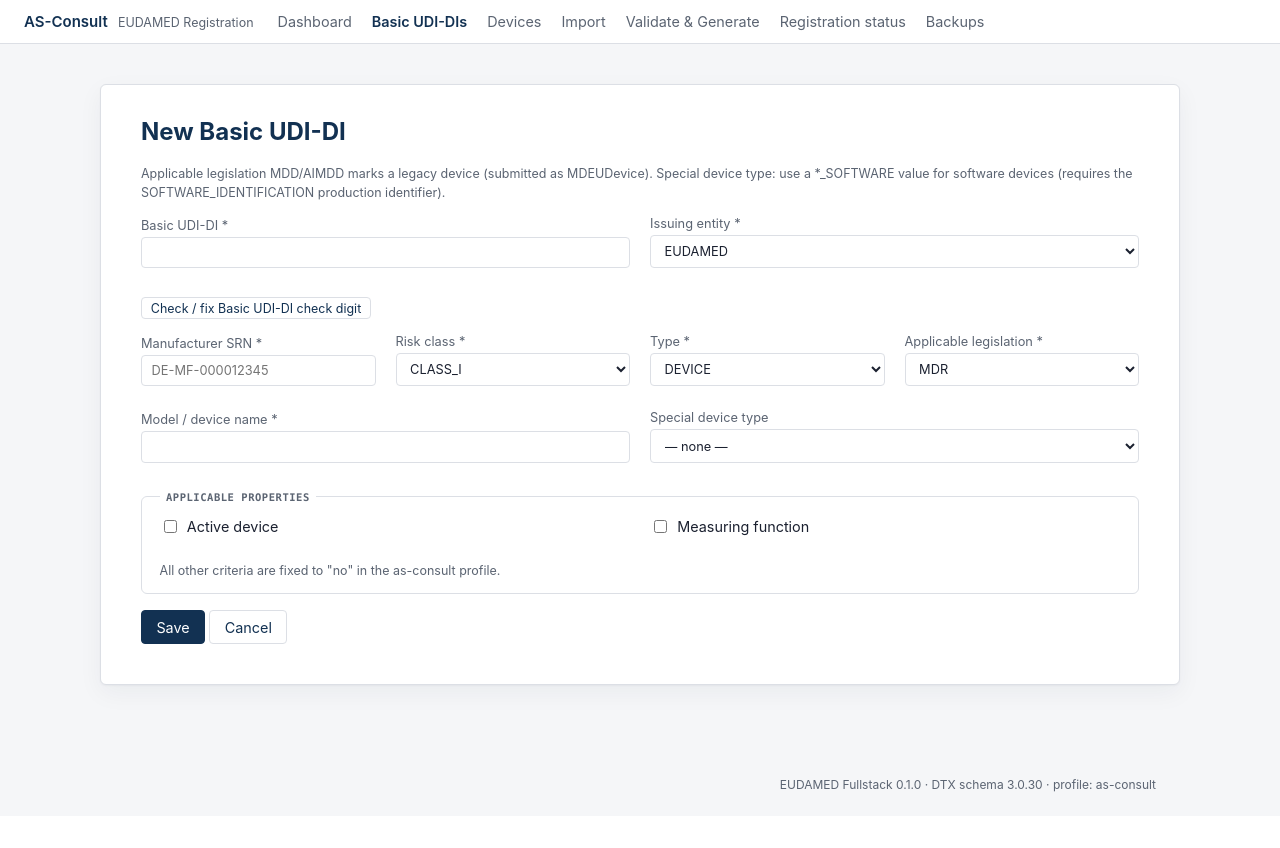
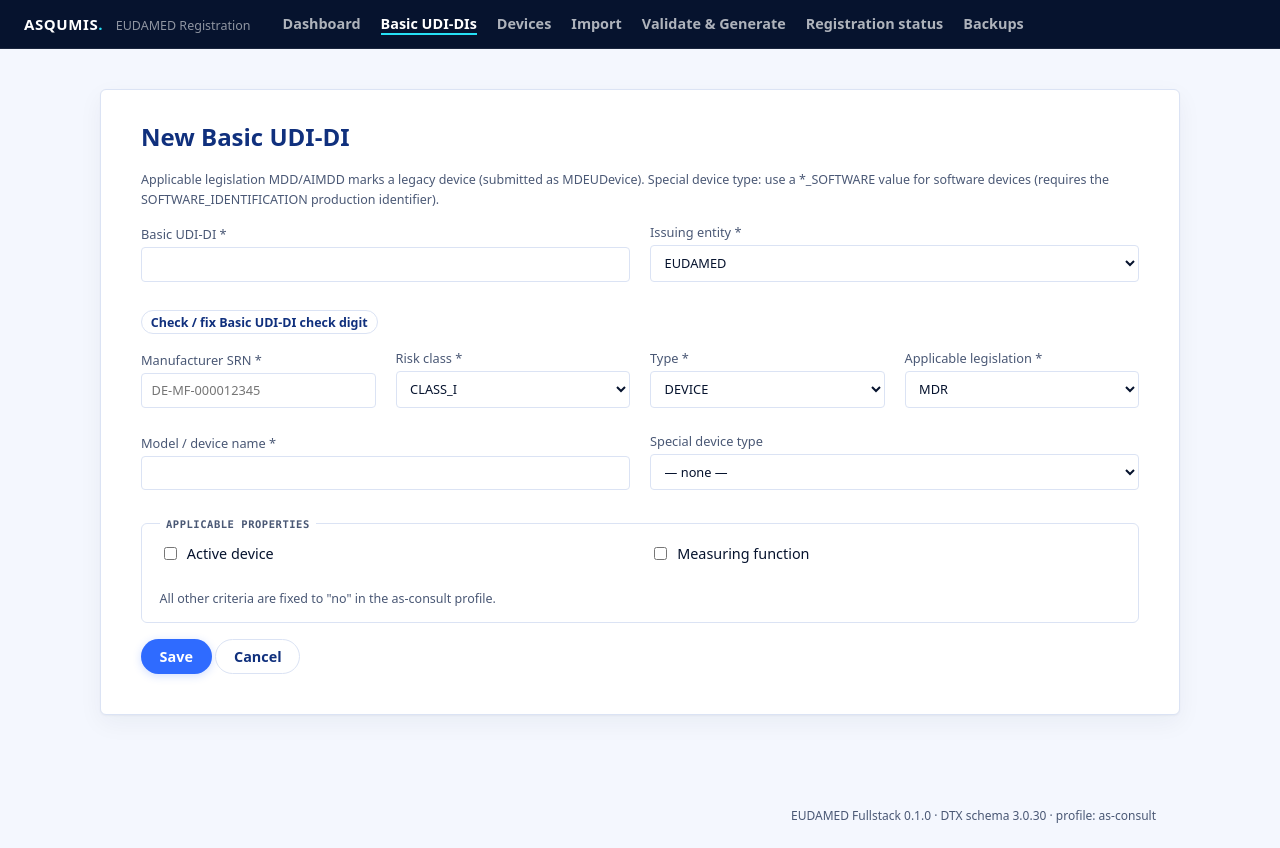
Before and after one commit to andreassuchi/Eudamed-Fullstack, a FastAPI app: page /basic-udis/new in a window 1280 px wide. Before the commit the page ends 792 px from the top, so only its background shows below. Run offline with FastAPI, Linux system fonts and the light colour scheme; parts of the project's set-up code (start-up, migrations or seed data) failed here and were passed over.

Commit message:
Align the UI with the ASQUMIS design and add sign-out
The app now sits behind the auth service on auth.asqumis.de, so it should
read as the same product rather than a separate tool.

Palette moves to the marketing site's tokens and the top bar becomes the
dark ASQUMIS bar. The retheme is confined to the :root tokens, the top
bar and the button rules -- every layout, table and form rule inherits
the new colours unchanged, so a visual change cannot become a functional
one.

The top bar gains the signed-in address and a sign-out link. Both come
from the X-Auth-Email header the reverse proxy sets and overwrites on
every request, so no Python changes were needed and a client cannot
forge an identity. The chip is hidden when the header is absent, which
is the case when running locally without the proxy.

Sign-out links to a confirmation page on the auth service rather than
ending the session itself: this app holds no session state, and a plain
GET that logged you out could be fired by any page or a link prefetcher.

Co-Authored-By: Claude Opus 5 <noreply@anthropic.com>

```diff
--- a/app/static/style.css
+++ b/app/static/style.css
@@ -1,20 +1,27 @@
-/* EUDAMED Fullstack — AS-Consult design system
-   Tokens and idiom adapted from AS_Consult/static/style.css */
+/* EUDAMED Fullstack — ASQUMIS design system
+   Palette and idiom aligned with the marketing site (asqumis.de css/site.css)
+   and the sign-in flow on auth.asqumis.de, so the three read as one product.
+
+   The retheme is deliberately confined to these tokens plus the top bar: every
+   layout, table and form rule below is unchanged and simply inherits the new
+   colours. That keeps a visual change from turning into a functional one. */
 :root {
   color-scheme: light dark;
-  --paper: #F5F6F8;
+  --paper: #F4F7FE;        /* tinted, echoing --blue-100 on the marketing site */
   --panel: #FFFFFF;
-  --panel-subtle: #F8FAFC;
-  --ink: #1B2130;
-  --ink-soft: #5B6472;
-  --line: #DCDFE5;
-  --blue: #1D4E89;
-  --blue-deep: #123152;
-  --stamp: #A6373F;
-  --ok: #2F6B3A;
+  --panel-subtle: #F7F9FE;
+  --ink: #06132E;          /* ASQUMIS --ink */
+  --ink-soft: #4A5875;     /* ASQUMIS --grey-700 */
+  --line: #DBE3F4;         /* ASQUMIS --line */
+  --blue: #2F6BFF;         /* ASQUMIS --blue-500, the action colour */
+  --blue-deep: #10307D;    /* ASQUMIS --blue-800 */
+  --cyan: #26E0F5;         /* accent, used sparingly as on the marketing site */
+  --stamp: #B3123B;
+  --ok: #0C6B3F;
   --warn: #8A5A00;
   --mono: Consolas, "SFMono-Regular", Menlo, monospace;
-  --sans: -apple-system, "Segoe UI", Roboto, Helvetica, Arial, sans-serif;
+  --sans: system-ui, -apple-system, "Segoe UI", Roboto, Helvetica, Arial, sans-serif;
+  --ease: cubic-bezier(.22,.61,.36,1);
 }
 
 * { box-sizing: border-box; }
@@ -27,44 +34,102 @@ body {
   background: var(--paper);
 }
 
-/* --- top bar ---------------------------------------------------------- */
+/* --- top bar ----------------------------------------------------------
+   Dark bar carrying the ASQUMIS wordmark, matching the marketing site's nav
+   and the sign-in pages rather than the previous light bar. */
 .topbar {
   display: flex;
   align-items: center;
-  padding: 0.75rem 1.5rem;
-  background: var(--panel);
-  border-bottom: 1px solid var(--line);
+  padding: 0.85rem 1.5rem;
+  background: var(--ink);
+  border-bottom: 1px solid rgba(255, 255, 255, 0.08);
 }
 
 .brand {
-  font-weight: 600;
+  font-weight: 800;
+  letter-spacing: 0.04em;
   text-decoration: none;
-  color: var(--blue-deep);
+  color: #fff;
 }
 
+.brand-dot { color: var(--cyan); }
+
 .brand small {
-  font-weight: 400;
-  color: var(--ink-soft);
-  margin-left: 0.4rem;
+  font-weight: 500;
+  letter-spacing: 0;
+  color: rgba(255, 255, 255, 0.55);
+  margin-left: 0.5rem;
 }
 
 .topbar-links {
   display: flex;
   gap: 1.25rem;
-  margin-left: 1.5rem;
+  margin-left: 2rem;
 }
 
 .topbar-links a {
-  color: var(--ink-soft);
+  color: rgba(255, 255, 255, 0.68);
   text-decoration: none;
   font-size: 0.9rem;
+  font-weight: 600;
+  transition: color 0.18s var(--ease);
 }
 
-.topbar-links a:hover { color: var(--ink); }
+.topbar-links a:hover { color: var(--cyan); }
 
+.topbar-links a.active { color: #fff; }
+
+/* The active tab is marked with a rule rather than weight alone, so it stays
+   legible against the dark bar. */
 .topbar-links a.active {
-  color: var(--blue-deep);
+  box-shadow: inset 0 -2px 0 var(--cyan);
+  padding-bottom: 2px;
+}
+
+/* --- account chip ------------------------------------------------------
+   Only rendered when the reverse proxy supplied an identity. */
+.topbar-account {
+  display: flex;
+  align-items: center;
+  gap: 0.9rem;
+  margin-left: auto;
+  padding-left: 1.5rem;
+}
+
+.topbar-user {
+  font-size: 0.82rem;
   font-weight: 600;
+  color: rgba(255, 255, 255, 0.6);
+  max-width: 22ch;
+  overflow: hidden;
+  text-overflow: ellipsis;
+  white-space: nowrap;
+}
+
+.topbar-signout {
+  font-size: 0.82rem;
+  font-weight: 700;
+  color: rgba(255, 255, 255, 0.82);
+  text-decoration: none;
+  border: 1px solid rgba(255, 255, 255, 0.22);
+  border-radius: 999px;
+  padding: 0.3rem 0.85rem;
+  white-space: nowrap;
+  transition: background-color 0.18s var(--ease), border-color 0.18s var(--ease),
+              color 0.18s var(--ease);
+}
+
+.topbar-signout:hover {
+  background: var(--cyan);
+  border-color: var(--cyan);
+  color: var(--ink);
+}
+
+@media (max-width: 900px) {
+  .topbar { flex-wrap: wrap; gap: 0.6rem 1rem; }
+  .topbar-links { margin-left: 0; order: 3; width: 100%; overflow-x: auto; }
+  .topbar-account { padding-left: 0; }
+  .topbar-user { display: none; }
 }
 
 /* --- page frame ------------------------------------------------------- */
@@ -264,28 +329,64 @@ legend {
   padding: 0 0.4rem;
 }
 
-/* --- buttons ------------------------------------------------------------ */
+/* --- buttons ------------------------------------------------------------
+   Pill-shaped and lifting on hover, as on the marketing site. The glow is
+   kept lighter here than on the landing page: this is a working tool with
+   many buttons per screen, and the full marketing glow would be noisy. */
 button, [role="button"] {
   display: inline-block;
-  background: var(--blue-deep);
+  background: var(--blue);
   color: #fff;
-  border: 1px solid var(--blue-deep);
-  border-radius: 4px;
-  padding: 0.45rem 0.9rem;
+  border: 1px solid transparent;
+  border-radius: 999px;
+  padding: 0.45rem 1.1rem;
   cursor: pointer;
   text-decoration: none;
   font-size: 0.9rem;
+  font-weight: 700;
+  box-shadow: 0 2px 8px rgba(47, 107, 255, 0.22);
+  transition: background-color 0.18s var(--ease), box-shadow 0.18s var(--ease),
+              transform 0.18s var(--ease), color 0.18s var(--ease);
 }
 
-button:hover, [role="button"]:hover { opacity: 0.88; }
+button:hover, [role="button"]:hover {
+  background: #5286FF;
+  box-shadow: 0 4px 14px rgba(82, 134, 255, 0.32);
+  transform: translateY(-1px);
+}
+
+button:active, [role="button"]:active {
+  background: #1E56E0;
+  transform: translateY(0);
+}
+
+button:disabled, [role="button"][aria-disabled="true"] {
+  opacity: 0.55;
+  cursor: not-allowed;
+  transform: none;
+  box-shadow: none;
+}
 
 button.secondary, [role="button"].secondary {
   background: var(--panel);
   color: var(--blue-deep);
   border-color: var(--line);
+  box-shadow: none;
 }
 
-button.outline { padding: 0.15rem 0.55rem; }
+button.secondary:hover, [role="button"].secondary:hover {
+  background: #E4EDFF;
+  border-color: #7FA8FF;
+  color: var(--blue-deep);
+  box-shadow: none;
+}
+
+button.outline { padding: 0.15rem 0.7rem; }
+
+@media (prefers-reduced-motion: reduce) {
+  button, [role="button"] { transition: none; }
+  button:hover, [role="button"]:hover { transform: none; }
+}
 
 /* --- status & severity -------------------------------------------------- */
 .severity-ERROR { color: var(--stamp); font-weight: 600; }
--- a/app/templates/base.html
+++ b/app/templates/base.html
@@ -8,8 +8,13 @@
   <script src="/static/htmx.min.js" defer></script>
 </head>
 <body>
+{# The signed-in identity comes from the X-Auth-Email header, which the reverse
+   proxy sets from the auth service and overwrites on every request, so a
+   client cannot forge it. Empty when the app is run without the proxy in
+   front (local development), in which case the account chip is hidden. #}
+{% set auth_email = request.headers.get('x-auth-email', '') %}
 <header class="topbar">
-  <a class="brand" href="/">AS-Consult <small>EUDAMED Registration</small></a>
+  <a class="brand" href="/">ASQUMIS<span class="brand-dot">.</span> <small>EUDAMED Registration</small></a>
   <nav class="topbar-links">
     <a href="/" class="{{ 'active' if request.url.path == '/' else '' }}">Dashboard</a>
     <a href="/basic-udis" class="{{ 'active' if request.url.path.startswith('/basic-udis') else '' }}">Basic UDI-DIs</a>
@@ -19,6 +24,16 @@
     <a href="/registration" class="{{ 'active' if request.url.path.startswith('/registration') else '' }}">Registration status</a>
     <a href="/backups" class="{{ 'active' if request.url.path.startswith('/backups') else '' }}">Backups</a>
   </nav>
+  {% if auth_email %}
+  <div class="topbar-account">
+    <span class="topbar-user" title="{{ auth_email }}">{{ auth_email }}</span>
+    {# Sign-out lives on the auth service — this app owns no session state.
+       The link is a GET to a confirmation page, not the sign-out itself: a
+       plain GET that ended the session could be triggered by any page or by a
+       link prefetcher. #}
+    <a class="topbar-signout" href="https://auth.asqumis.de/logout">Sign out</a>
+  </div>
+  {% endif %}
 </header>
 <main class="page-main">
   <div class="page-frame">
```
Also changed, not shown: other parts of app/static/style.css (+30 -13 lines).
